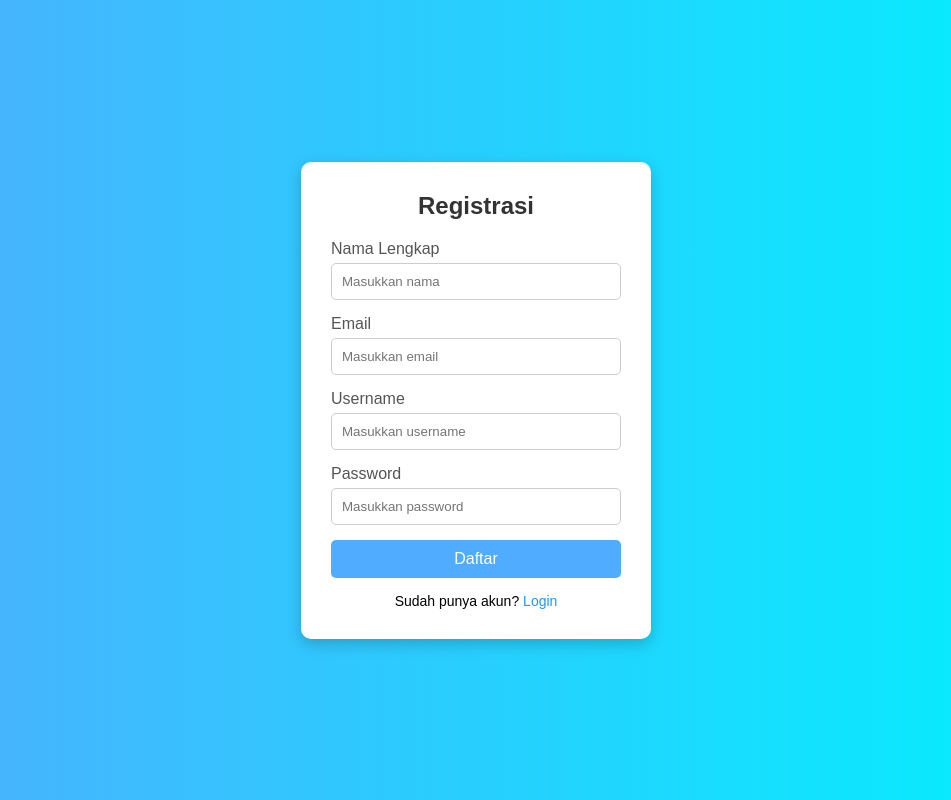
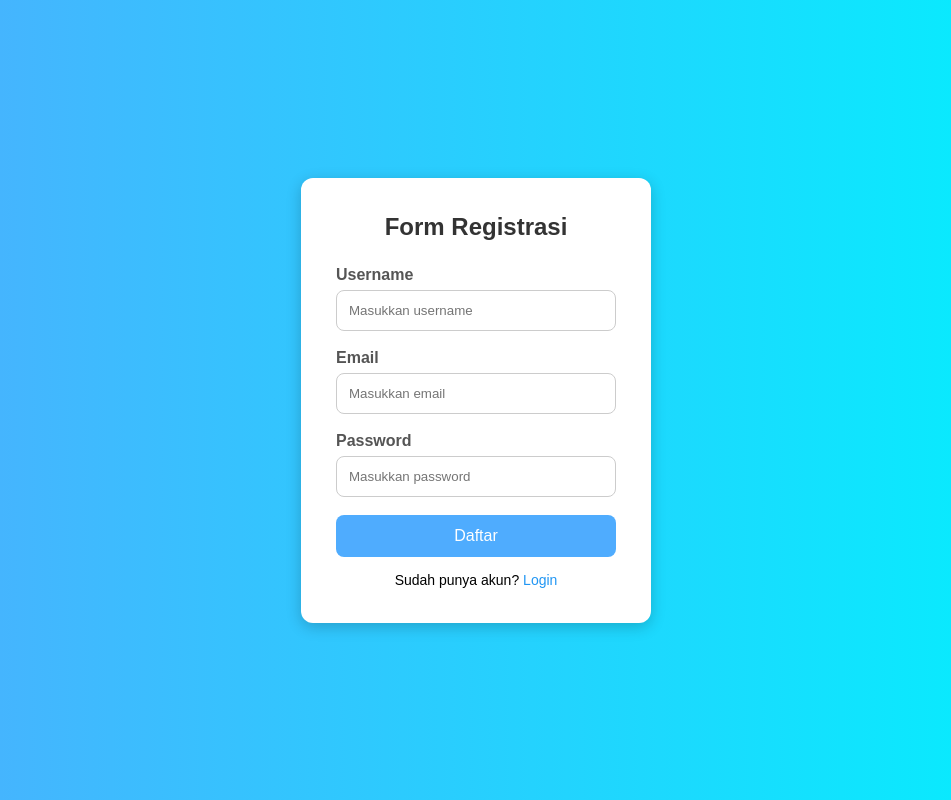
Before and after one commit to Edy-war/Project---github, a plain HTML site: page registrasi.html in a window 1280 px wide. Shown: the whole page, without its empty margins (164-1115 px from the left). Drawn offline with Linux system fonts and the light colour scheme.

Commit message:
ini updete registrasi

```diff
--- a/registrasi.html
+++ b/registrasi.html
@@ -23,48 +23,68 @@
 
     .container{
       background: white;
-      padding: 30px;
+      padding: 35px;
       width: 350px;
-      border-radius: 10px;
-      box-shadow: 0 5px 15px rgba(0,0,0,0.2);
+      border-radius: 12px;
+      box-shadow: 0 4px 15px rgba(0,0,0,0.2);
     }
 
     .container h2{
       text-align: center;
-      margin-bottom: 20px;
+      margin-bottom: 25px;
       color: #333;
     }
 
     .input-group{
-      margin-bottom: 15px;
+      margin-bottom: 18px;
     }
 
     .input-group label{
       display: block;
-      margin-bottom: 5px;
+      margin-bottom: 6px;
       color: #555;
+      font-weight: bold;
     }
 
     .input-group input{
       width: 100%;
-      padding: 10px;
+      padding: 12px;
       border: 1px solid #ccc;
-      border-radius: 5px;
+      border-radius: 8px;
       outline: none;
+      transition: 0.3s;
     }
 
     .input-group input:focus{
       border-color: #4facfe;
     }
 
+    .password-box{
+      position: relative;
+    }
+
+    .password-box input{
+      padding-right: 45px;
+    }
+
+    .password-box span{
+      position: absolute;
+      right: 15px;
+      top: 50%;
+      transform: translateY(-50%);
+      cursor: pointer;
+      user-select: none;
+      font-size: 18px;
+    }
+
     .btn{
       width: 100%;
-      padding: 10px;
+      padding: 12px;
       border: none;
+      border-radius: 8px;
       background: #4facfe;
       color: white;
       font-size: 16px;
-      border-radius: 5px;
       cursor: pointer;
       transition: 0.3s;
     }
@@ -73,15 +93,15 @@
       background: #2196f3;
     }
 
-    .login-link{
+    .footer{
       text-align: center;
       margin-top: 15px;
       font-size: 14px;
     }
 
-    .login-link a{
+    .footer a{
+      text-decoration: none;
       color: #2196f3;
-      text-decoration: none;
     }
   </style>
 </head>
@@ -89,33 +109,49 @@
 <body>
 
   <div class="container">
-    <h2>Registrasi</h2>
+    <h2>Form Registrasi</h2>
 
-    <form action="" method="POST">
+    <form id="registerForm">
 
       <div class="input-group">
-        <label>Nama Lengkap</label>
-        <input type="text" name="nama" placeholder="Masukkan nama" required>
+        <label>Username</label>
+        <input
+          type="text"
+          id="username"
+          name="username"
+          placeholder="Masukkan username"
+          required
+        >
       </div>
 
       <div class="input-group">
         <label>Email</label>
-        <input type="email" name="email" placeholder="Masukkan email" required>
-      </div>
-
-      <div class="input-group">
-        <label>Username</label>
-        <input type="text" name="username" placeholder="Masukkan username" required>
+        <input
+          type="email"
+          id="email"
+          name="email"
+          placeholder="Masukkan email"
+          required
+        >
       </div>
 
       <div class="input-group">
         <label>Password</label>
-        <input type="password" name="password" placeholder="Masukkan password" required>
+
+        <div class="password-box">
+          <input
+            type="password"
+            id="password"
+            name="password"
+            placeholder="Masukkan password"
+            required
+          >
+        </div>
       </div>
 
       <button type="submit" class="btn">Daftar</button>
 
-      <div class="login-link">
+      <div class="footer">
         Sudah punya akun?
         <a href="login.html">Login</a>
       </div>
```
